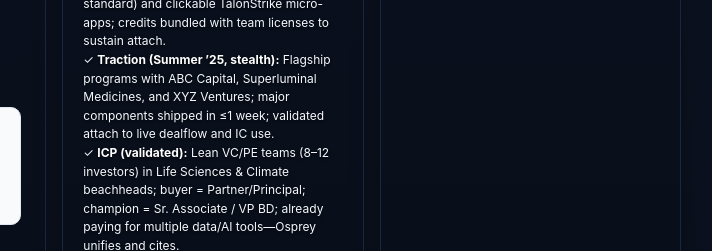
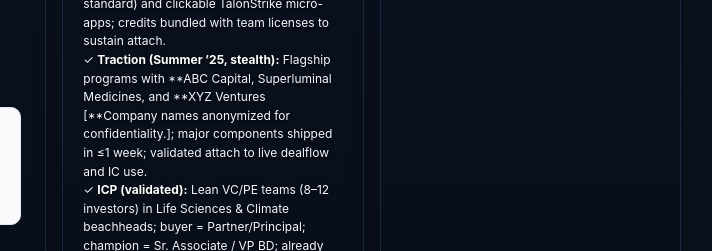
Before and after one commit to f007kht/Osprey_One-pager, a plain HTML site: page index.html in a window 1280 px wide. Shown: the part 948-1199 px from the top of the page, 567-1279 px from the left. Drawn offline with Linux system fonts and the light colour scheme.

Commit message:
Update index.html

```diff
--- a/index.html
+++ b/index.html
@@ -491,7 +491,7 @@ ul.tight li { margin:4px 0; }
 <ul class="subtle" style="list-style:none; padding:0; margin:12px 0 0;">
 <li>✓ <strong>Formation:</strong> Member-managed NH LLC (May 30, 2025)</li>
 <li>✓ <strong>Products:</strong> Deep Dive decks (six-module standard) and clickable TalonStrike micro-apps; credits bundled with team licenses to sustain attach.</li>
-<li>✓ <strong>Traction (Summer ’25, stealth):</strong> Flagship programs with ABC Capital, Superluminal Medicines, and XYZ Ventures; major components shipped in ≤1 week; validated attach to live dealflow and IC use.</li>
+<li>✓ <strong>Traction (Summer ’25, stealth):</strong> Flagship programs with **ABC Capital, Superluminal Medicines, and **XYZ Ventures [**Company names anonymized for confidentiality.]; major components shipped in ≤1 week; validated attach to live dealflow and IC use.</li>
 <li>✓ <strong>ICP (validated):</strong> Lean VC/PE teams (8–12 investors) in Life Sciences &amp; Climate beachheads; buyer = Partner/Principal; champion = Sr. Associate / VP BD; already paying for multiple data/AI tools—Osprey unifies and cites.</li>
 <li>✓ <strong>Customer journey:</strong> Land via Deep Dive → expand to $60k/team license with included credits; SLA tiers for speed; channel partners (secondaries platforms, data providers) to originate events.</li>
 <li>✓ <strong>Why now:</strong> Private markets need agentic workflows that compress time-to-IC and travel with the deal (interactive, audit-safe, share-safe).</li>
```
